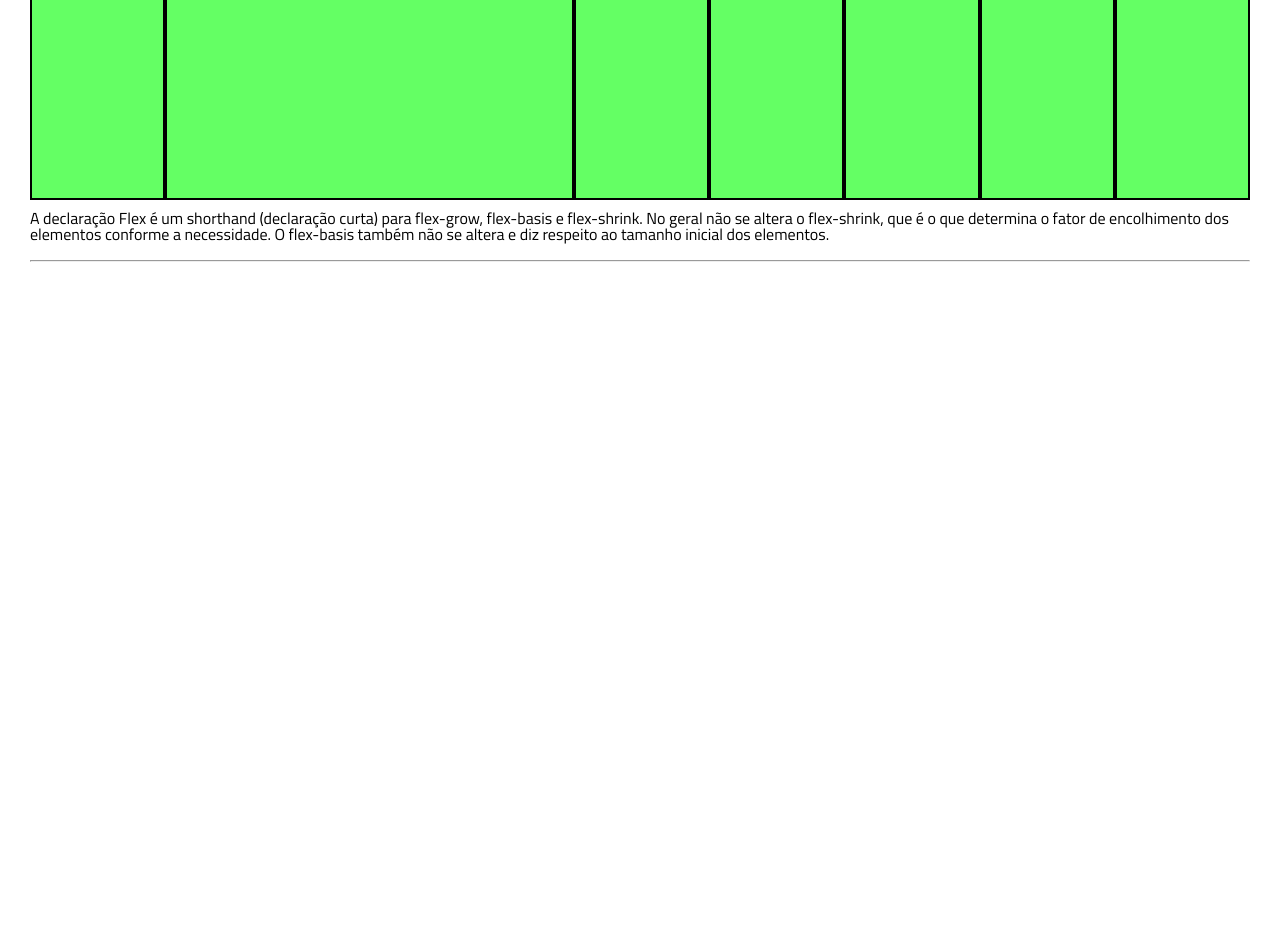
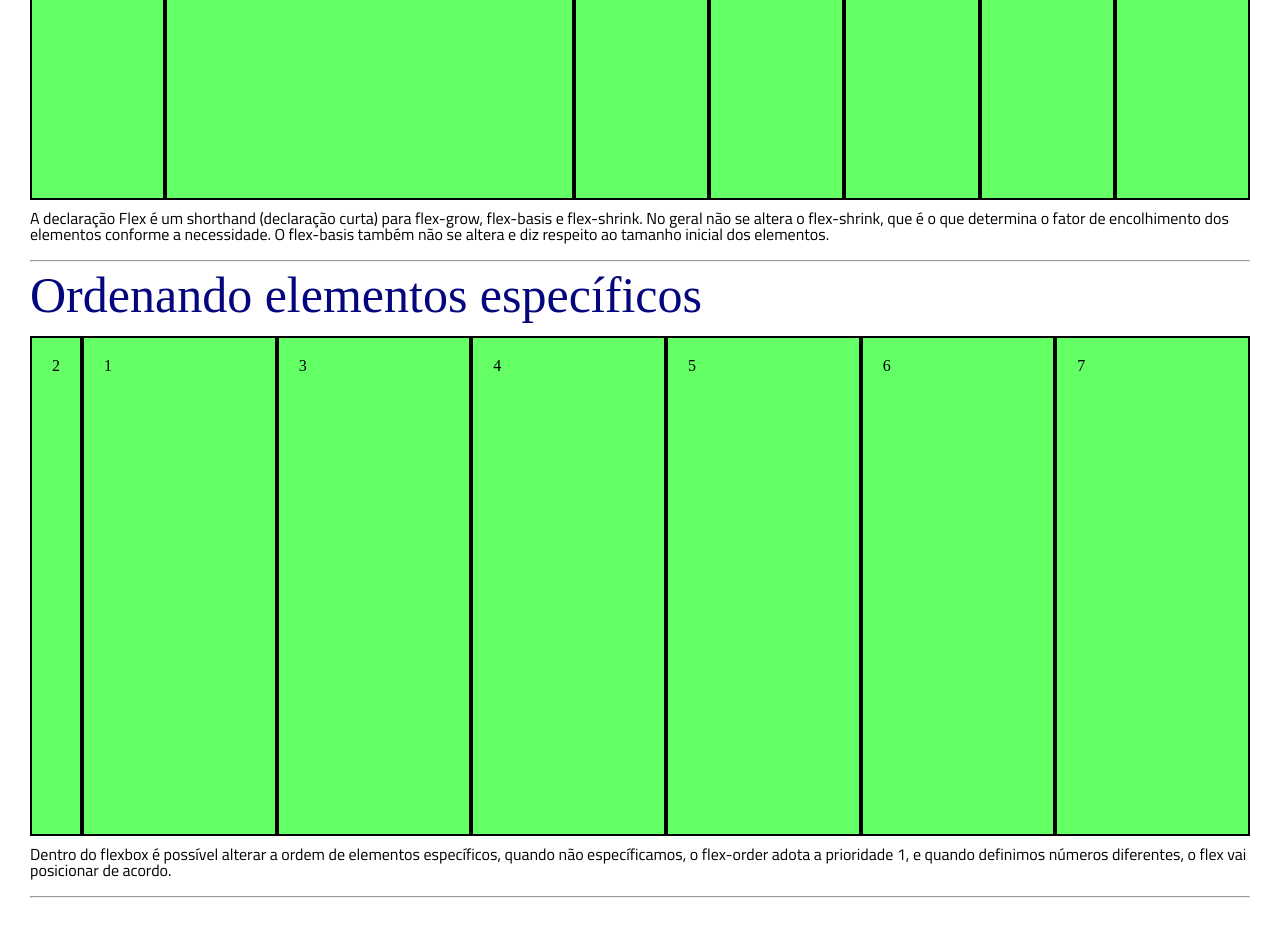
Before and after one commit to leandrowatanabe/INPUT, a plain HTML site: page LAYOUT/index.html in a window 1280 px wide. Shown: the part 3232-4168 px from the top of the page. Before the commit the page ends 3532 px from the top, so only its background shows below. Drawn offline with nearby package versions, Linux system fonts and the light colour scheme.

Commit message:
feat: Ordenando elementos específicos

```diff
--- a/LAYOUT/index.html
+++ b/LAYOUT/index.html
@@ -139,6 +139,23 @@
         </p>
         <hr />
 
+        <!-- Ordenando elementos específicos -->
+        <h2 style="color:rgb(5,5,125); font-size: 50px;"> Ordenando elementos específicos </h2>
+        <br/>
+        <div id="container-order" >
+            <div class="item-order">1</div>
+            <div class="item-double" >2</div>
+            <div class="item-order">3</div>
+            <div class="item-order">4</div>
+            <div class="item-order">5</div>
+            <div class="item-order">6</div>
+            <div class="item-order">7</div>
+        </div>
+        <p>
+            Dentro do flexbox é possível alterar a ordem de elementos específicos, quando não específicamos, o flex-order adota a prioridade 1, e quando definimos números diferentes, o flex vai posicionar de acordo.
+       </p>
+        <hr />
+
 
     </body>
 </html>
--- a/LAYOUT/main.css
+++ b/LAYOUT/main.css
@@ -105,3 +105,18 @@ p{
     border: 2px solid rgb(0,0,0);
     width: 300px;
 }
+
+#container-order{
+    display: flex;
+    justify-content: space-between;
+    background: rgb(100,100,100);
+    height: 500px;
+}
+
+.item-order{
+    order: 2;
+    background: rgb(100,255,100);
+    padding: 20px;
+    border: 2px solid rgb(0,0,0);
+    width: 300px;
+}
```
Also changed, not shown: 1 other file.
